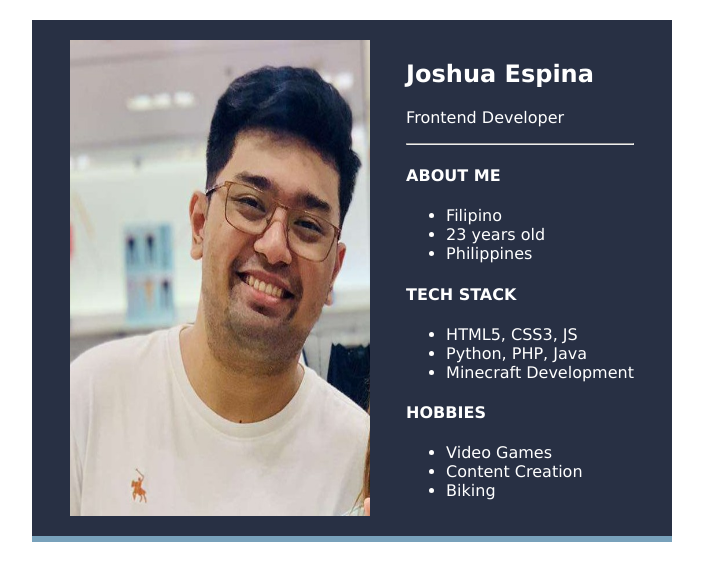
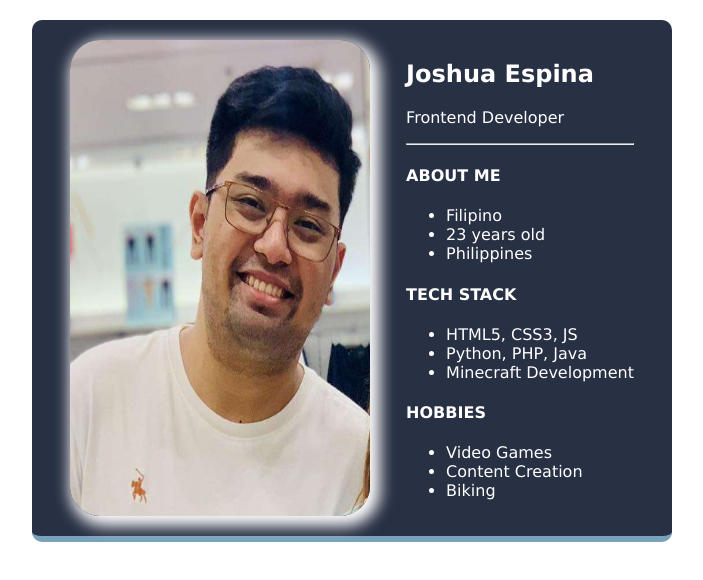
Before and after one commit to VaesnaMCN/business-card, a plain HTML site: page index.html in a window 1280 px wide. Shown: the whole page, without its empty margins (288-991 px from the left). Drawn offline with Linux system fonts and the light colour scheme.

Commit message:
Update styles.css
Added 30px border-radius to img tag
Added box-shadow to img tag

```diff
--- a/styles.css
+++ b/styles.css
@@ -10,6 +10,9 @@ body {
 
 .avatar {
     width: 300px;
+    border-radius: 30px;
+    box-shadow: 5px 5px 15px 5px #FFFFFF;
+
 }
 
 .card {
@@ -21,6 +24,7 @@ body {
     background: #283044;
     color: #FFFFFF;
     border-bottom: 6px solid #78A1BB;
+    border-radius: 10px;
 
     /*
     Challenge:
```
